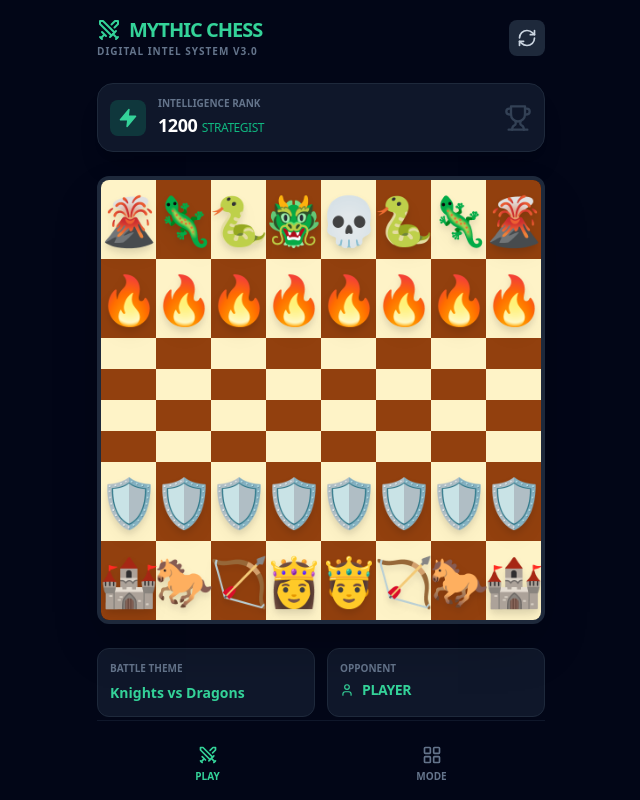
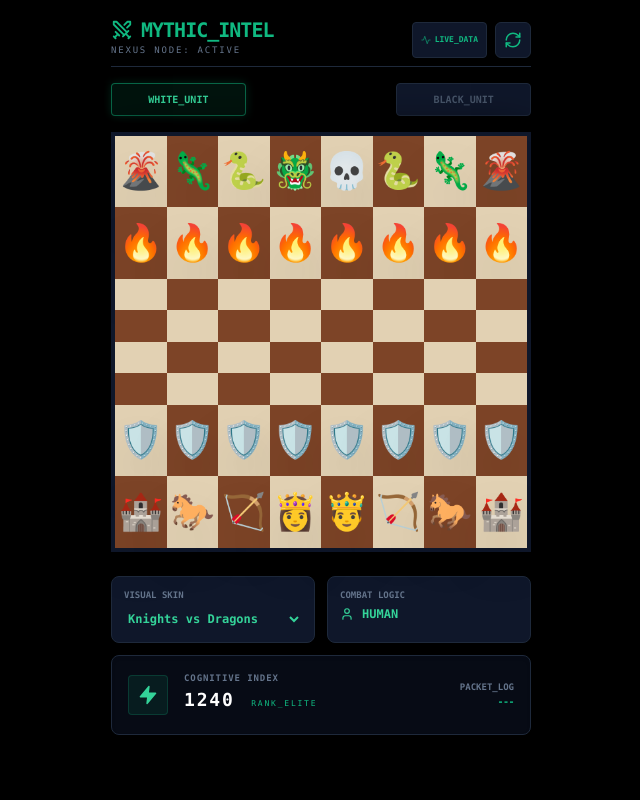
Before and after one commit to AnonPhoenix420/mythic-chess, a React (Vite) app: page / in a window 1280 px wide. Shown: the whole page, without its empty margins (319-959 px from the left). Built offline with nearby package versions, Linux system fonts and the light colour scheme.

Commit message:
Refactor App component and update themes
Signed-off-by: Cyph3r Phoenix <124005680+AnonPhoenix420@users.noreply.github.com>

```diff
--- a/src/App.jsx
+++ b/src/App.jsx
@@ -1,51 +1,44 @@
 import React, { useState, useEffect } from 'react';
 import { Chess } from 'chess.js';
-import { Trophy, Swords, Zap, RefreshCw, LayoutGrid, User, Cpu } from 'lucide-react';
+import { Trophy, Swords, Zap, RefreshCw, Cpu, User, ShieldAlert, Activity } from 'lucide-react';
+import { SpeedInsights } from "@vercel/speed-insights/react";
 
-// --- THEME DEFINITIONS ---
 const THEMES = {
   mythic: {
     name: "Knights vs Dragons",
-    light: "bg-amber-100",
-    dark: "bg-amber-800",
+    light: "bg-[#e2d1b3]",
+    dark: "bg-[#7d4427]",
     white: { p: '🛡️', r: '🏰', n: '🐎', b: '🏹', q: '👸', k: '🤴' },
     black: { p: '🔥', r: '🌋', n: '🦎', b: '🐍', q: '🐲', k: '💀' }
   },
   heaven: {
     name: "Angels vs Demons",
-    light: "bg-sky-100",
-    dark: "bg-indigo-900",
+    light: "bg-blue-50",
+    dark: "bg-slate-800",
     white: { p: '🕊️', r: '☁️', n: '🎺', b: '⚖️', q: '✨', k: '😇' },
     black: { p: '🕯️', r: '⛓️', n: '🐐', b: '🔱', q: '🔥', k: '😈' }
   },
   wizard: {
     name: "Wizards vs Witches",
     light: "bg-purple-100",
-    dark: "bg-purple-900",
+    dark: "bg-indigo-950",
     white: { p: '🧪', r: '📜', n: '🦉', b: '🔮', q: '🧹', k: '🧙' },
     black: { p: '🍄', r: '💀', n: '🐈‍⬛', b: '👁️', q: '🕯️', k: '🧙‍♀️' }
-  },
-  classic: {
-    name: "Classic Pro",
-    light: "bg-slate-200",
-    dark: "bg-slate-500",
-    white: { p: '♙', r: '♖', n: '♘', b: '♗', q: '♕', k: '♔' },
-    black: { p: '♟', r: '♜', n: '♞', b: '♝', q: '♛', k: '♚' }
   }
 };
 
 export default function App() {
   const [game, setGame] = useState(new Chess());
-  const [gameType, setGameType] = useState('chess'); // chess or checkers
   const [theme, setTheme] = useState('mythic');
-  const [mode, setMode] = useState('pvp'); // pvp or ai
+  const [mode, setMode] = useState('pvp');
   const [selectedSquare, setSelectedSquare] = useState(null);
-  const [iq, setIq] = useState(1200);
+  const [moveHistory, setMoveHistory] = useState([]);
 
-  // --- GAME LOGIC ---
-  const onSquareClick = (square) => {
+  const currentTheme = THEMES[theme];
+
+  function onSquareClick(square) {
+    const piece = game.get(square);
     if (selectedSquare === null) {
-      const piece = game.get(square);
       if (piece && piece.color === game.turn()) {
         setSelectedSquare(square);
       }
@@ -53,10 +46,7 @@ export default function App() {
       const move = makeMove(selectedSquare, square);
       if (move) {
         setSelectedSquare(null);
-        if (mode === 'ai') setTimeout(makeAIMove, 500);
       } else {
-        // Switch selection if clicking another of your own pieces
-        const piece = game.get(square);
         if (piece && piece.color === game.turn()) {
           setSelectedSquare(square);
         } else {
@@ -64,88 +54,86 @@ export default function App() {
         }
       }
     }
-  };
+  }
 
-  const makeMove = (from, to) => {
+  function makeMove(from, to) {
     try {
       const gameCopy = new Chess(game.fen());
       const move = gameCopy.move({ from, to, promotion: 'q' });
       if (move) {
         setGame(gameCopy);
-        if (gameCopy.isCheckmate()) setIq(prev => prev + 25);
+        setMoveHistory([...moveHistory, move.san]);
+        if (mode === 'ai' && !gameCopy.isGameOver()) {
+          setTimeout(makeAIMove, 400);
+        }
         return move;
       }
     } catch (e) { return null; }
-  };
+  }
 
-  const makeAIMove = () => {
+  function makeAIMove() {
     const moves = game.moves();
     if (moves.length > 0) {
       const randomMove = moves[Math.floor(Math.random() * moves.length)];
       game.move(randomMove);
       setGame(new Chess(game.fen()));
     }
-  };
-
-  const resetGame = () => {
-    setGame(new Chess());
-    setSelectedSquare(null);
-  };
-
-  const currentTheme = THEMES[theme];
+  }
 
   return (
-    <div className="min-h-screen bg-slate-950 text-white font-sans flex flex-col items-center p-4">
+    <div className="fixed inset-0 bg-black text-slate-200 flex flex-col items-center p-4 font-mono select-none overflow-hidden">
+      <SpeedInsights />
 
-      {/* HEADER SECTION */}
-      <header className="w-full max-w-md flex justify-between items-center mb-6">
+      {/* SYSTEM HEADER */}
+      <div className="w-full max-w-[420px] flex justify-between items-end mb-4 border-b border-slate-800 pb-2">
         <div>
-          <h1 className="text-xl font-black tracking-tighter flex items-center gap-2 text-emerald-400">
-            <Swords size={24} /> MYTHIC CHESS
+          <h1 className="text-xl font-black tracking-tighter text-emerald-500 flex items-center gap-2">
+            <Swords size={22} /> MYTHIC_INTEL
           </h1>
-          <p className="text-[10px] text-slate-500 font-bold uppercase tracking-widest">Digital Intel System v3.0</p>
+          <p className="text-[9px] text-slate-500 uppercase tracking-[0.2em]">Nexus Node: Active</p>
         </div>
-        <button onClick={resetGame} className="p-2 bg-slate-800 rounded-lg active:scale-95 transition-transform">
-          <RefreshCw size={20} className="text-slate-300" />
+        <div className="flex gap-2">
+          <div className="flex items-center gap-1 bg-slate-900 px-2 py-1 rounded border border-slate-800">
+            <Activity size={10} className="text-emerald-500 animate-pulse" />
+            <span className="text-[8px] text-emerald-500 font-bold">LIVE_DATA</span>
+          </div>
+          <button onClick={() => {setGame(new Chess()); setMoveHistory([]);}} className="p-2 bg-slate-900 border border-slate-800 rounded-md active:bg-emerald-900 transition-colors">
+            <RefreshCw size={18} className="text-emerald-500" />
           </button>
-      </header>
-
-      {/* IQ STAT CARD */}
-      <div className="w-full max-w-md bg-slate-900 border border-slate-800 p-3 rounded-2xl mb-6 flex items-center justify-between shadow-xl">
-        <div className="flex items-center gap-3">
-          <div className="bg-emerald-500/20 p-2 rounded-lg">
-            <Zap className="text-emerald-400 fill-emerald-400" size={20} />
-          </div>
-          <div>
-            <p className="text-[10px] text-slate-500 font-bold uppercase">Intelligence Rank</p>
-            <p className="text-lg font-black tracking-tight">{iq} <span className="text-xs text-emerald-500 font-medium">STRATEGIST</span></p>
         </div>
       </div>
-        <Trophy size={28} className="text-slate-700" />
+
+      {/* GAME STATUS BAR */}
+      <div className="w-full max-w-[420px] grid grid-cols-3 gap-2 mb-4">
+        <div className={`p-2 rounded border ${game.turn() === 'w' ? 'bg-emerald-500/10 border-emerald-500/50 text-emerald-400 shadow-[0_0_10px_rgba(16,185,129,0.2)]' : 'bg-slate-900 border-slate-800 text-slate-600'} text-center text-[10px] font-bold transition-all`}>
+          WHITE_UNIT
+        </div>
+        <div className="flex items-center justify-center">
+          {game.inCheck() && <div className="flex items-center gap-1 text-red-500 animate-pulse text-[10px] font-bold"><ShieldAlert size={12}/> CHECK</div>}
+        </div>
+        <div className={`p-2 rounded border ${game.turn() === 'b' ? 'bg-emerald-500/10 border-emerald-500/50 text-emerald-400 shadow-[0_0_10px_rgba(16,185,129,0.2)]' : 'bg-slate-900 border-slate-800 text-slate-600'} text-center text-[10px] font-bold transition-all`}>
+          BLACK_UNIT
+        </div>
       </div>
 
-      {/* THE CHESS BOARD */}
-      <div className="w-full max-w-md aspect-square grid grid-cols-8 border-4 border-slate-800 rounded-xl overflow-hidden shadow-2xl relative">
+      {/* FIXED ASPECT BOARD */}
+      <div className="w-full max-w-[420px] aspect-square grid grid-cols-8 border-[4px] border-slate-900 shadow-[0_0_40px_rgba(0,0,0,0.7)] bg-slate-900 touch-none">
         {game.board().map((row, i) => row.map((square, j) => {
-          const squareCoord = String.fromCharCode(97 + j) + (8 - i);
+          const coords = `${String.fromCharCode(97 + j)}${8 - i}`;
           const isDark = (i + j) % 2 === 1;
-          const piece = square;
-          const isSelected = selectedSquare === squareCoord;
+          const isSelected = selectedSquare === coords;
 
           return (
             <div
-              key={squareCoord}
-              onClick={() => onSquareClick(squareCoord)}
-              className={`flex items-center justify-center text-4xl sm:text-5xl cursor-pointer transition-colors
+              key={coords}
+              onClick={() => onSquareClick(coords)}
+              className={`relative flex items-center justify-center text-3xl sm:text-4xl transition-all duration-75
                 ${isDark ? currentTheme.dark : currentTheme.light}
-                ${isSelected ? 'ring-4 ring-inset ring-emerald-400 z-10' : ''}`}
+                ${isSelected ? 'ring-4 ring-inset ring-emerald-400 bg-emerald-500/20 z-10' : ''}`}
             >
-              {piece && (
-                <span className={`drop-shadow-lg select-none transform active:scale-110 transition-transform
-                  ${theme === 'classic' ? currentTheme.pieces[piece.color] : ''}`}>
-                  {theme === 'classic'
-                    ? currentTheme.white[piece.type]
-                    : (piece.color === 'w' ? currentTheme.white[piece.type] : currentTheme.black[piece.type])}
+              {square && (
+                <span className="drop-shadow-2xl transform active:scale-110 transition-transform pointer-events-none">
+                  {square.color === 'w' ? currentTheme.white[square.type] : currentTheme.black[square.type]}
                 </span>
               )}
             </div>
@@ -153,42 +141,44 @@ export default function App() {
         }))}
       </div>
 
-      {/* GAME CONTROLS */}
-      <div className="w-full max-w-md mt-6 grid grid-cols-2 gap-3">
-        <div className="bg-slate-900 border border-slate-800 p-3 rounded-xl">
-          <label className="text-[10px] text-slate-500 font-bold uppercase block mb-1">Battle Theme</label>
+      {/* CONTROL DECK */}
+      <div className="w-full max-w-[420px] mt-6 space-y-3">
+        <div className="grid grid-cols-2 gap-3">
+          <div className="bg-slate-900 border border-slate-800 p-3 rounded-lg">
+            <p className="text-[9px] text-slate-500 font-bold uppercase mb-1">Visual Skin</p>
             <select
               value={theme}
               onChange={(e) => setTheme(e.target.value)}
-            className="bg-transparent text-emerald-400 font-bold text-sm outline-none w-full appearance-none cursor-pointer"
+              className="bg-transparent text-emerald-400 font-bold text-xs w-full outline-none cursor-pointer"
             >
               {Object.entries(THEMES).map(([id, t]) => <option key={id} value={id}>{t.name}</option>)}
             </select>
           </div>
-
-        <div className="bg-slate-900 border border-slate-800 p-3 rounded-xl">
-          <label className="text-[10px] text-slate-500 font-bold uppercase block mb-1">Opponent</label>
-          <button
-            onClick={() => setMode(mode === 'pvp' ? 'ai' : 'pvp')}
-            className="flex items-center gap-2 text-emerald-400 font-bold text-sm uppercase tracking-tight"
-          >
-            {mode === 'pvp' ? <User size={14}/> : <Cpu size={14}/>}
-            {mode === 'pvp' ? 'Player' : 'Deep Engine'}
+          <div className="bg-slate-900 border border-slate-800 p-3 rounded-lg">
+            <p className="text-[9px] text-slate-500 font-bold uppercase mb-1">Combat Logic</p>
+            <button onClick={() => setMode(mode === 'pvp' ? 'ai' : 'pvp')} className="flex items-center gap-2 text-emerald-400 font-bold text-xs uppercase w-full">
+              {mode === 'pvp' ? <User size={14}/> : <Cpu size={14}/>} {mode === 'pvp' ? 'Human' : 'Neural'}
             </button>
           </div>
         </div>
 
-      {/* NAVIGATION FOOTER */}
-      <nav className="w-full max-w-md mt-auto pt-6 flex justify-around border-t border-slate-900">
-        <button className="flex flex-col items-center gap-1 text-emerald-400">
-          <Swords size={20} />
-          <span className="text-[10px] font-bold">PLAY</span>
-        </button>
-        <button onClick={() => alert("Checkers & Puzzles Unlocking Soon...")} className="flex flex-col items-center gap-1 text-slate-500 hover:text-white transition-colors">
-          <LayoutGrid size={20} />
-          <span className="text-[10px] font-bold">MODE</span>
-        </button>
-      </nav>
+        {/* HUD DATA */}
+        <div className="bg-slate-900/50 border border-slate-800 p-4 rounded-lg flex items-center justify-between shadow-inner">
+          <div className="flex items-center gap-4">
+            <div className="h-10 w-10 bg-emerald-500/10 rounded flex items-center justify-center border border-emerald-500/20">
+              <Zap className="text-emerald-400 fill-emerald-400" size={20} />
+            </div>
+            <div>
+              <p className="text-[9px] font-bold text-slate-500 uppercase tracking-widest">Cognitive Index</p>
+              <p className="text-lg font-black tracking-widest text-white">1240 <span className="text-[8px] font-normal text-emerald-500 ml-1">RANK_ELITE</span></p>
+            </div>
+          </div>
+          <div className="text-right">
+             <p className="text-[9px] font-bold text-slate-500 uppercase">Packet_Log</p>
+             <p className="text-[10px] text-emerald-500 font-bold font-mono tracking-tighter">{moveHistory.slice(-1)[0] || '---'}</p>
+          </div>
+        </div>
+      </div>
     </div>
   );
 }
```
Lines whose indentation alone changed are shown as unchanged.
